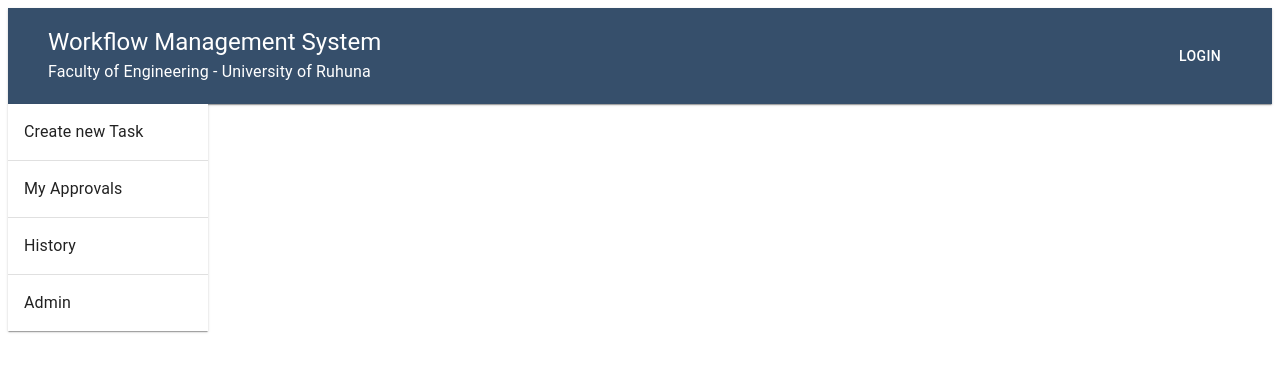
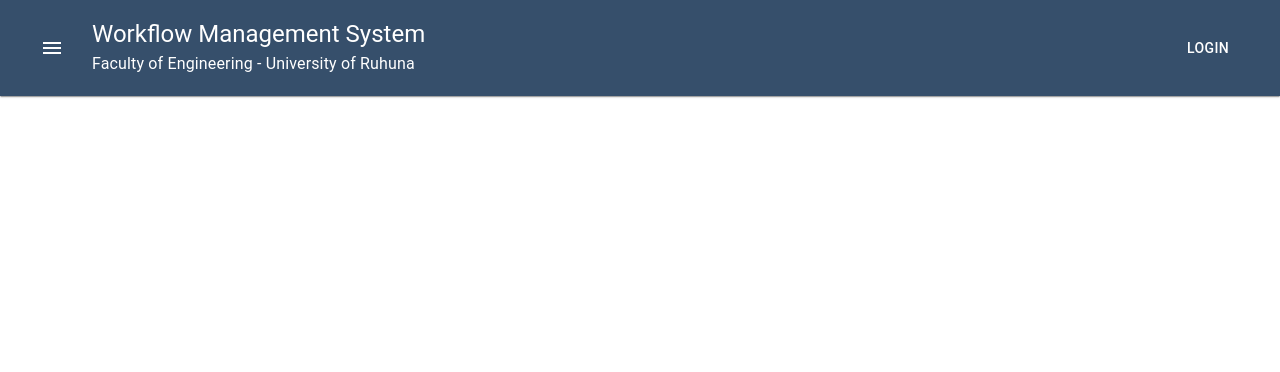
Before and after one commit to tharuka-pavith/workflow-manager, a React (Create React App) app: page / in a window 1280 px wide. Shown: the top 372 px of the page. Built offline with nearby package versions, Linux system fonts and the light colour scheme.

Commit message:
Add modifications

```diff
--- a/package.json
+++ b/package.json
@@ -5,6 +5,7 @@
   "dependencies": {
     "@emotion/react": "^11.10.5",
     "@emotion/styled": "^11.10.5",
+    "@mui/icons-material": "^5.11.9",
     "@mui/material": "^5.11.9",
     "@testing-library/jest-dom": "^5.16.5",
     "@testing-library/react": "^13.4.0",
--- a/public/index.html
+++ b/public/index.html
@@ -11,7 +11,7 @@
     <link rel="manifest" href="%PUBLIC_URL%/manifest.json" />
     <title>WMS UOR</title>
   </head>
-  <body>
+  <body style="margin: 0%;">
     <noscript>You need to enable JavaScript to run this app.</noscript>
     <div id="root"></div>
   </body>
--- a/src/App.js
+++ b/src/App.js
@@ -1,5 +1,4 @@
 import React from "react";
-import { Typography } from "@mui/material";
 import ApplicationBar from "./components/ApplicationBar";
 import SideMenu from "./components/SideMenu";
 
@@ -7,7 +6,6 @@ function App() {
   return (
     <div>
     <ApplicationBar />
-    <SideMenu />
     </div>
   );
 }
--- a/src/components/ApplicationBar.jsx
+++ b/src/components/ApplicationBar.jsx
@@ -6,16 +6,26 @@ import Typography from '@mui/material/Typography';
 import Button from '@mui/material/Button';
 import IconButton from '@mui/material/IconButton';
 import { Stack } from '@mui/system';
+import MenuIcon from '@mui/icons-material/Menu';
 
 //import MenuIcon from '@mui/icons-material/Menu';
 
 function ApplicationBar() {
     return (
-        <Box sx={{ flexGrow: 1 }}>
-            <AppBar position="static" sx={{padding:"1rem", backgroundColor: "#364F6B"}} elevation={1}>
+        <Box sx={{ flexGrow: 1, display: 'block'}}>
+            <AppBar position="static" sx={{ padding: "1rem", backgroundColor: "#364F6B" }} elevation={1}>
                 <Toolbar>
+                    <IconButton
+                        size="large"
+                        edge="start"
+                        color="inherit"
+                        aria-label="menu"
+                        sx={{ mr: 2 }}
+                    >
+                        <MenuIcon />
+                    </IconButton>
 
-                    <Stack spacing={.1} sx={{ flexGrow: 1}}>
+                    <Stack spacing={.1} sx={{ flexGrow: 1 }}>
                         <Typography variant="h5" component="div">
                             Workflow Management System
                         </Typography>
--- a/src/components/SideMenu.jsx
+++ b/src/components/SideMenu.jsx
@@ -1,29 +1,48 @@
-import {Menu,  MenuItem, Paper, Typography, MenuList, Divider } from "@mui/material";
-import { Box } from "@mui/system";
+import React from "react";
+import { Drawer, Toolbar } from "@mui/material";
+import ListItemText from "@mui/material/ListItemText";
+import ListItemButton from "@mui/material/ListItemButton";
 
-function SideMenu(){
+const items = ["Create New Task", "My Tasks", "Assigned Tasks", "Task History", "Admin Panel"];
 
-    return(
+function createList(item) {
+    return (
+            <ListItemButton component="a" href="#simple-list" sx={{maxHeight: "4rem"}}>
+                <ListItemText primary={item} />
+            </ListItemButton>
+    );
+}
 
-        <Paper sx={{ width: 200, maxWidth: '100%', borderRadius: 0 }} elevation={1}>
-      <MenuList>
-        <MenuItem>
-          <Typography variant="subtitle1"><Box sx={{textAlign: 'center'}}>Create new Task</Box></Typography>
-        </MenuItem>
-        <Divider/>
-        <MenuItem>
-          <Typography variant="subtitle1">My Approvals</Typography>
-        </MenuItem>
-        <Divider/>
-        <MenuItem>
-          <Typography variant="subtitle1">History</Typography>
-        </MenuItem>
-        <Divider/>
-        <MenuItem>
-          <Typography variant="subtitle1">Admin</Typography>
-        </MenuItem>
-      </MenuList>
-    </Paper>
+function SideMenu() {
+
+    return (
+
+        // <Paper sx={{ width: 200, maxWidth: '100%', borderRadius: 0 }} elevation={1}>
+        //   <MenuList>
+        //     <MenuItem>
+        //       <Typography variant="subtitle1"><Box sx={{textAlign: 'center'}}>Create new Task</Box></Typography>
+        //     </MenuItem>
+        //     <Divider/>
+        //     <MenuItem>
+        //       <Typography variant="subtitle1">My Approvals</Typography>
+        //     </MenuItem>
+        //     <Divider/>
+        //     <MenuItem>
+        //       <Typography variant="subtitle1">History</Typography>
+        //     </MenuItem>
+        //     <Divider/>
+        //     <MenuItem>
+        //       <Typography variant="subtitle1">Admin</Typography>
+        //     </MenuItem>
+        //   </MenuList>
+        // </Paper>
+
+
+        <Drawer anchor="left" open={true} hideBackdrop={true} elevation={10}>
+        <Toolbar />
+            {items.map(createList)}
+        </Drawer>
+
     );
 }
 
```
Also changed, not shown: 1 other file (tests, documents, lock files or other folders).
